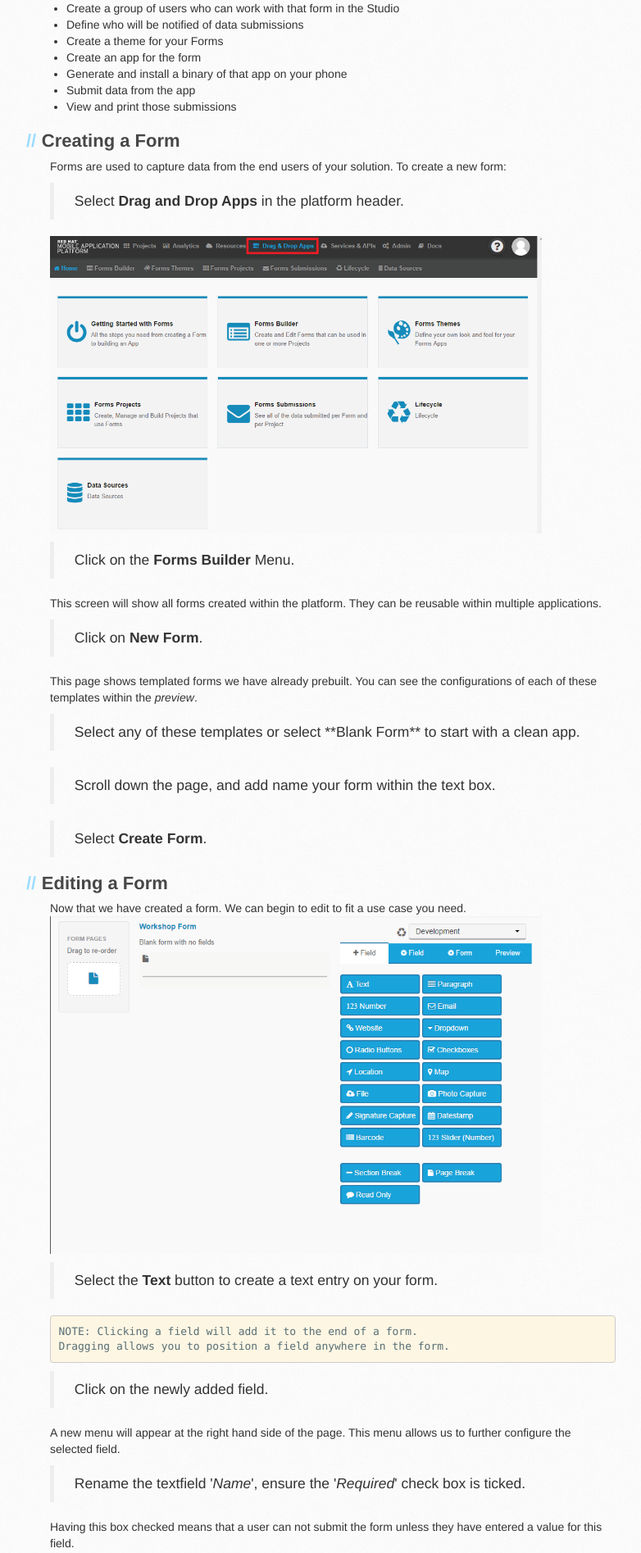
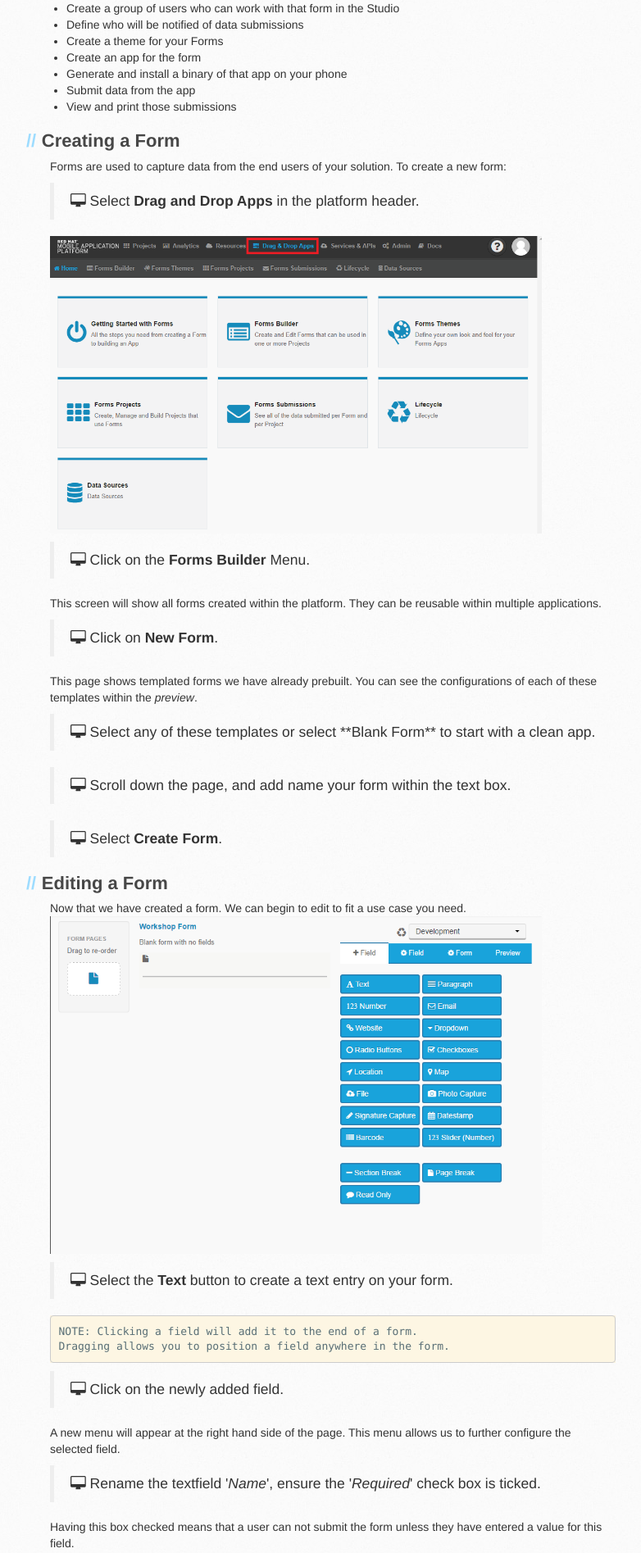
Before and after one commit to RedHatGov/rhmap-workshops, a Jekyll site: the page built from docs/www/4.2/default/drag-and-drop-apps.md, in a window 1280 px wide. Shown: the part 649-2544 px from the top of the page at 82% size, without its empty margins (109-891 px from the left). Built offline with Jekyll 4.4.1, drawn with Linux system fonts in a browser that asks for light colours.

Commit message:
added desktop icon

````diff
--- a/docs/www/4.2/default/drag-and-drop-apps.md
+++ b/docs/www/4.2/default/drag-and-drop-apps.md
@@ -26,30 +26,30 @@ Summary of steps to create a drag and drop app:
 ## Creating a Form
 Forms are used to capture data from the end users of your solution. To create a new form:
 <blockquote>
-<i class="fa"></i> Select <b>Drag and Drop Apps</b> in the platform header.
+<i class="fa fa-desktop"></i> Select <b>Drag and Drop Apps</b> in the platform header.
 </blockquote>
 <img src="{{ site.baseurl }}/www/4.2/default/screenshots/rhmap-dragandrop-select.png" width="600"/><br/>
 
 <blockquote>
-<i class="fa"></i> Click on the <b>Forms Builder</b> Menu.
+<i class="fa fa-desktop"></i> Click on the <b>Forms Builder</b> Menu.
 </blockquote>
 This screen will show all forms created within the platform.  They can be reusable within multiple applications.
 
 <blockquote>
-<i class="fa"></i> Click on <b>New Form</b>.
+<i class="fa fa-desktop"></i> Click on <b>New Form</b>.
 </blockquote>
 This page shows templated forms we have already prebuilt.  You can see the configurations of each of these templates within the *preview*.
 
 <blockquote>
-<i class="fa"></i> Select any of these templates or select **Blank Form** to start with a clean app.
+<i class="fa fa-desktop"></i> Select any of these templates or select **Blank Form** to start with a clean app.
 </blockquote>
 
 <blockquote>
-<i class="fa"></i> Scroll down the page, and add name your form within the text box.
+<i class="fa fa-desktop"></i> Scroll down the page, and add name your form within the text box.
 </blockquote>
 
 <blockquote>
-<i class="fa"></i> Select <b>Create Form</b>.
+<i class="fa fa-desktop"></i> Select <b>Create Form</b>.
 </blockquote>
 
 ## Editing a Form
@@ -57,7 +57,7 @@ Now that we have created a form.  We can begin to edit to fit a use case you nee
 <img src="{{ site.baseurl }}/www/4.2/default/screenshots/rhmap-form-editor.png" width="600"/><br/>
 
 <blockquote>
-<i class="fa"></i> Select the <b>Text</b> button to create a text entry on your form.
+<i class="fa fa-desktop"></i> Select the <b>Text</b> button to create a text entry on your form.
 </blockquote>
 
 ```
@@ -66,23 +66,23 @@ Dragging allows you to position a field anywhere in the form.
 ```
 
 <blockquote>
-<i class="fa"></i> Click on the newly added field.
+<i class="fa fa-desktop"></i> Click on the newly added field.
 </blockquote>
 A new menu will appear at the right hand side of the page. This menu allows us to further configure the selected field.
 
 <blockquote>
-<i class="fa"></i> Rename the textfield '<i>Name</i>', ensure the '<i>Required</i>' check box is ticked.
+<i class="fa fa-desktop"></i> Rename the textfield '<i>Name</i>', ensure the '<i>Required</i>' check box is ticked.
 </blockquote>
 Having this box checked means that a user can not submit the form unless they have entered a value for this field.<br/>
 A preview of what the form looks like can be seen by clicking the Preview tab, located at the right hand side of the page. Here you can get a preview of what the current form looks like on a device.<br/>
 Forms can easily be created with multiple pages and fields can have specific validation rules associated to them.  Advanced fields such as photo capture and signature capture are just as easy to use as simple fields and can also be repeated in a form as many times as you wish.
 
 <blockquote>
-<i class="fa"></i> Add the <b>Signature Capture</b>, <b>Photo Capture</b> and any other fields.  Edit the names on these fields.
+<i class="fa fa-desktop"></i> Add the <b>Signature Capture</b>, <b>Photo Capture</b> and any other fields.  Edit the names on these fields.
 </blockquote>
 
 <blockquote>
-<i class="fa"></i> Click Save.
+<i class="fa fa-desktop"></i> Click Save.
 </blockquote>
 This will save the form in its current state and cause the browser to return to the Forms Screen.
 
@@ -95,33 +95,33 @@ E-mail notifications can be set on a per-form basis. Different users or sets of
 Themes are used to control the look and feel of your Drag and Drop App. You can just use the default theme if you wish to get started quickly. It’s unlikely that you’ll create many themes for your apps but at a minimum, you may just wish to set your logo.
 
 <blockquote>
-<i class="fa"></i> Select <b>Drag and Drop Apps</b> in the platform header.
+<i class="fa fa-desktop"></i> Select <b>Drag and Drop Apps</b> in the platform header.
 </blockquote>
 
 <blockquote>
-<i class="fa"></i> Click on the <b>Forms Themes</b> Menu.
+<i class="fa fa-desktop"></i> Click on the <b>Forms Themes</b> Menu.
 </blockquote>
 This screen will show all themes created within the platform.  They can be reusable for multiple forms.
 
 <blockquote>
-<i class="fa"></i> Click on <b>New Theme</b>.
+<i class="fa fa-desktop"></i> Click on <b>New Theme</b>.
 </blockquote>
 
 <blockquote>
-<i class="fa"></i> Select a <i>template</i> to get started.
+<i class="fa fa-desktop"></i> Select a <i>template</i> to get started.
 </blockquote>
 
 <blockquote>
-<i class="fa"></i> Give your theme a name and a description.
+<i class="fa fa-desktop"></i> Give your theme a name and a description.
 </blockquote>
 
 <blockquote>
-<i class="fa"></i> Click <b>Create Theme</b> and you’ll be brought to the <b>Edit Theme</b> page.
+<i class="fa fa-desktop"></i> Click <b>Create Theme</b> and you’ll be brought to the <b>Edit Theme</b> page.
 </blockquote>
 At this point you may make any changes you wish to colors, fonts, spacing or the main logo.
 
 <blockquote>
-<i class="fa"></i> When finished making any changes, scroll to the bottom and click <b>Save</b>.
+<i class="fa fa-desktop"></i> When finished making any changes, scroll to the bottom and click <b>Save</b>.
 </blockquote>
 
 
@@ -129,24 +129,24 @@ At this point you may make any changes you wish to colors, fonts, spacing or the
 Now that we have created a form and a theme we will need to create the app to combine them.  This allows you to combine forms with different themes.
 
 <blockquote>
-<i class="fa"></i> Navigate to the Forms Projects sub-section of the Drag & Drop Apps area.
+<i class="fa fa-desktop"></i> Navigate to the Forms Projects sub-section of the Drag & Drop Apps area.
 </blockquote>
 
 <blockquote>
-<i class="fa"></i> Click <b>Create New Project</b> and give your project a name.  Click next.
+<i class="fa fa-desktop"></i> Click <b>Create New Project</b> and give your project a name.  Click next.
 </blockquote>
 This will cause Studio to start generating all the necessary code for your app. When the project has successfully been created, you will be prompted to pick a theme and pick the form(s) that should be included in the App. You can now choose the theme and form you created above.
 
 <blockquote>
-<i class="fa"></i> Select your <i>Project Theme</i> from the dropdown.
+<i class="fa fa-desktop"></i> Select your <i>Project Theme</i> from the dropdown.
 </blockquote>
 
 <blockquote>
-<i class="fa"></i> Add the form(s) you have created to textbox and click <b>Save</b>
+<i class="fa fa-desktop"></i> Add the form(s) you have created to textbox and click <b>Save</b>
 </blockquote>
 
 <blockquote>
-<i class="fa"></i> Scroll to the bottom of the page and click <b>Finish</b>.
+<i class="fa fa-desktop"></i> Scroll to the bottom of the page and click <b>Finish</b>.
 </blockquote>
 Upon completion of this you will be moved to the <i>Dashboard</i> of your forms project.
 
@@ -154,18 +154,18 @@ Upon completion of this you will be moved to the <i>Dashboard</i> of your forms
 Building forms app is done through the build farm.  Once built you can download it to your phone similar to the app in the earlier lab.
 
 <blockquote>
-<i class="fa"></i> Click <b>Build this app</b> in the <i>Cordova Forms App</i>.
+<i class="fa fa-desktop"></i> Click <b>Build this app</b> in the <i>Cordova Forms App</i>.
 </blockquote>
 
 <blockquote>
-<i class="fa"></i> Select Android as the platform.
+<i class="fa fa-desktop"></i> Select Android as the platform.
 </blockquote>
 
 ```
 If you are building an Android Debug app, you don’t need any credentials. If you are building a Production Android App or any type of iOS App, you will be prompted to upload the various credentials needed.
 ```
 <blockquote>
-<i class="fa"></i> Select <b>Build</b>.
+<i class="fa fa-desktop"></i> Select <b>Build</b>.
 </blockquote>
 
 ## Submit Data from your app.
````
Also changed, not shown: docs/www/4.2/default/a-tour-of-the-webconsole-cloud-app.md (+5 -5 lines), docs/www/4.2/default/a-tour-of-the-webconsole-cloud-weather-app.md (+10 -10 lines), docs/www/4.2/default/lab-working-with-scm.md (+4 -4 lines), docs/www/4.2/default/nodejs_weather_module.md (+9 -9 lines), docs/www/4.2/default/workshop-introduction.md (+1 -1 lines).
